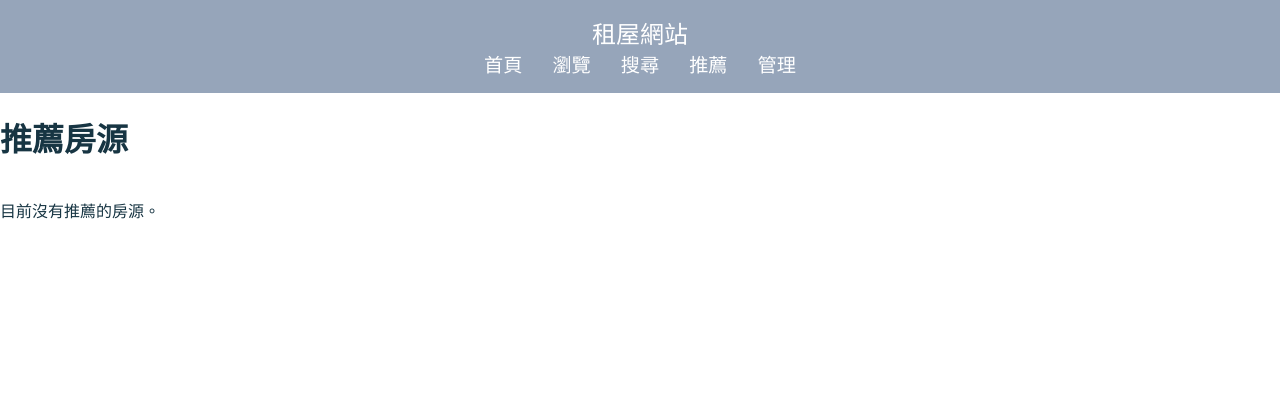
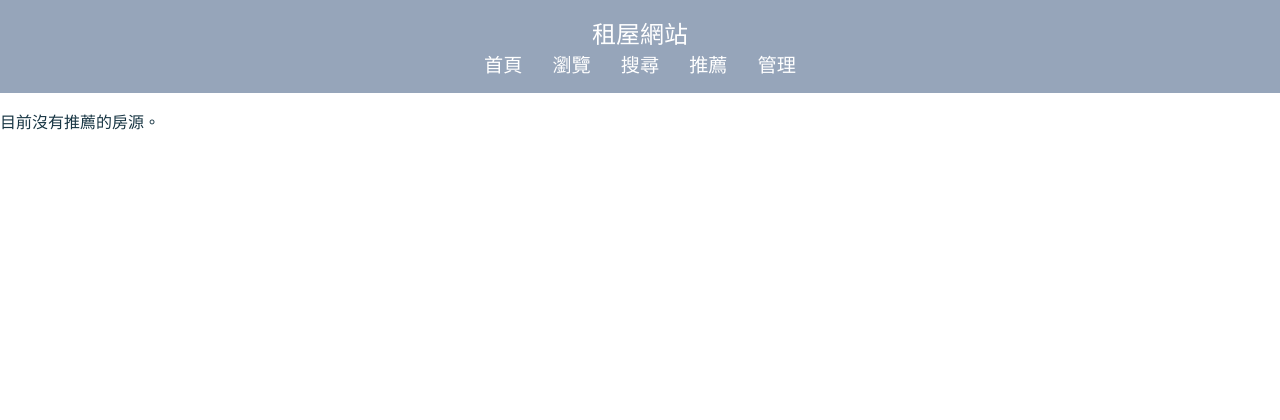
Before and after one commit to Yutou0601/LinZhaiPLUS, a Flask app: template templates/recommender.html in a window 1280 px wide. Shown: the top 420 px of the page. Run offline with Flask 3, Linux system fonts and the light colour scheme; the template is opened without the code that fills it, so the values that code supplies are empty; parts of the project's set-up code (start-up, migrations or seed data) failed here and were passed over.

Commit message:
fix: little change

```diff
--- a/templates/recommender.html
+++ b/templates/recommender.html
@@ -14,8 +14,6 @@
 </head>
 <body>
     {% include 'layout/header.html' %}
-
-    <h1 class="page-title">推薦房源</h1>
 
     <!-- 若有推薦的房源，則顯示 cards；否則顯示沒有房源的訊息 -->
     {% if listings %}
```
